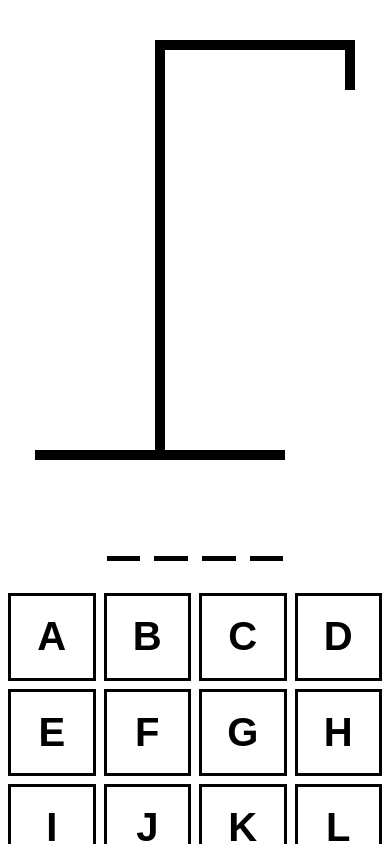
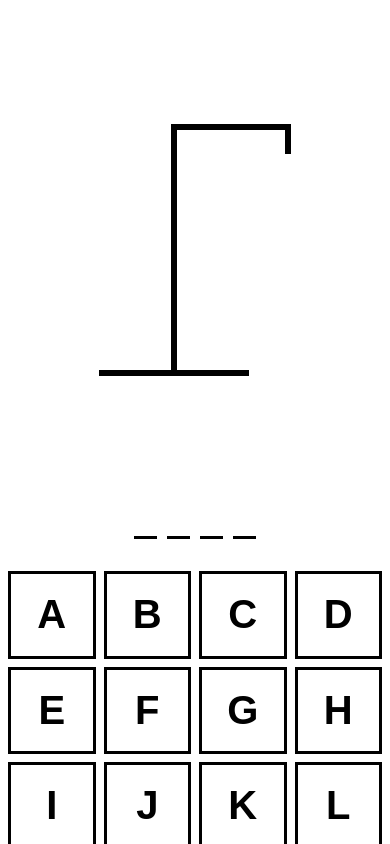
Before and after one commit to HiufaiLau/Hangman-game-ts-react, a React (Vite) app: page / in a window 390 px wide. Shown: the top 844 px of the page. Built offline with nearby package versions, Linux system fonts and the light colour scheme.

Commit message:
updated style to scss and changed module to scss

```diff
--- a/package.json
+++ b/package.json
@@ -12,6 +12,7 @@
     "deploy": "gh-pages -b main -d build"
   },
   "dependencies": {
+    "node-sass": "^9.0.0",
     "react": "^18.2.0",
     "react-dom": "^18.2.0"
   },
--- a/src/components/HangmanDrawing.tsx
+++ b/src/components/HangmanDrawing.tsx
@@ -1,89 +1,16 @@
-const HEAD = (
-  <div
-    style={{
-      width: "50px",
-      height: "50px",
-      borderRadius: "100%",
-      border: "10px solid black",
-      position: "absolute",
-      top: "50px",
-      right: "-30px",
-    }}
-  />
-);
+import '../styles/main.scss';
 
-const BODY = (
-  <div
-    style={{
-      width: "10px",
-      height: "100px",
-      background: "black",
-      position: "absolute",
-      top: "120px",
-      right: 0,
-    }}
-  />
-);
+const HEAD = <div className='hangman-body-part head' />;
 
-const RIGHT_ARM = (
-  <div
-    style={{
-      width: "100px",
-      height: "10px",
-      background: "black",
-      position: "absolute",
-      top: "150px",
-      right: "-100px",
-      rotate: "-30deg",
-      transformOrigin: "left bottom",
-    }}
-  />
-);
+const BODY = <div className='hangman-body-part body' />;
 
-const LEFT_ARM = (
-  <div
-    style={{
-      width: "100px",
-      height: "10px",
-      background: "black",
-      position: "absolute",
-      top: "150px",
-      right: "10px",
-      rotate: "30deg",
-      transformOrigin: "right bottom",
-    }}
-  />
-);
+const RIGHT_ARM = <div className='hangman-body-part right-arm' />;
 
-const RIGHT_LEG = (
-  <div
-    style={{
-      width: "100px",
-      height: "10px",
-      background: "black",
-      position: "absolute",
-      top: "210px",
-      right: "-90px",
-      rotate: "60deg",
-      transformOrigin: "left bottom",
-    }}
-  />
-);
+const LEFT_ARM = <div className='hangman-body-part left-arm' />;
 
-const LEFT_LEG = (
-  <div
-    style={{
-      width: "100px",
-      height: "10px",
-      background: "black",
-      position: "absolute",
-      top: "210px",
-      right: 0,
-      rotate: "-60deg",
-      transformOrigin: "right bottom",
-    }}
-  />
-);
+const RIGHT_LEG = <div className='hangman-body-part right-leg' />;
+
+const LEFT_LEG = <div className='hangman-body-part left-leg' />;
 
 const BODY_PARTS = [HEAD, BODY, RIGHT_ARM, LEFT_ARM, RIGHT_LEG, LEFT_LEG];
 
@@ -93,35 +20,12 @@ type HangmanDrawingProps = {
 
 export function HangmanDrawing({ numberOfGuesses }: HangmanDrawingProps) {
   return (
-    <div style={{ position: "relative" }}>
+    <div className='hangman-drawing'>
       {BODY_PARTS.slice(0, numberOfGuesses)}
-      <div
-        style={{
-          height: "50px",
-          width: "10px",
-          background: "black",
-          position: "absolute",
-          top: 0,
-          right: 0,
-        }}
-      />
-      <div
-        style={{
-          height: "10px",
-          width: "200px",
-          background: "black",
-          marginLeft: "120px",
-        }}
-      />
-      <div
-        style={{
-          height: "400px",
-          width: "10px",
-          background: "black",
-          marginLeft: "120px",
-        }}
-      />
-      <div style={{ height: "10px", width: "250px", background: "black" }} />
+      <div className='hangman-background' />
+      <div className='hangman-base' />
+      <div className='hangman-rope' />
+      <div className='hangman-ground' />
     </div>
   );
 }
--- a/src/components/HangmanWord.tsx
+++ b/src/components/HangmanWord.tsx
@@ -1,3 +1,5 @@
+import '../styles/main.scss';
+
 type HangmanWordProps = {
   guessedLetters: string[];
   wordToGuess: string;
@@ -5,38 +7,18 @@ type HangmanWordProps = {
 };
 
 export function HangmanWord({
-  // const word ="test";
-  // const guessedLetters =["t","g","e"];
   guessedLetters,
   wordToGuess,
   reveal = false,
 }: HangmanWordProps) {
   return (
-    <div
-      style={{
-        display: "flex",
-        justifyContent: "center",
-        width: "100%",
-        gap: ".25em",
-        fontSize: "3.5rem",
-        fontWeight: "bold",
-        textTransform: "uppercase",
-        fontFamily: "monospace",
-      }}
-    >
-      {/* display the letters one by one individually */}
-      {wordToGuess.split("").map((letter, index) => (
-        // key is the identifier for each letter of the word
-        <span style={{ borderBottom: ".1em solid black" }} key={index}>
+    <div className='hangman-word'>
+      {wordToGuess.split('').map((letter, index) => (
+        <span key={index}>
           <span
-            style={{
-              visibility:
-                guessedLetters.includes(letter) || reveal
-                  ? "visible"
-                  : "hidden",
-              color:
-                !guessedLetters.includes(letter) && reveal ? "red" : "black",
-            }}
+            className={`${
+              guessedLetters.includes(letter) || reveal ? 'visible' : 'hidden'
+            } ${!guessedLetters.includes(letter) && reveal ? 'reveal' : ''}`}
           >
             {letter}
           </span>
--- a/src/components/Keyboard.module.css
+++ /dev/null
@@ -1,26 +0,0 @@
-.btn {
-  width: 100%;
-  border: 3px solid black;
-  background: none;
-  aspect-ratio: 1 / 1;
-  font-size: 2.5rem;
-  text-transform: uppercase;
-  padding: 0.5rem;
-  font-weight: bold;
-  cursor: pointer;
-  color: black;
-}
-
-.btn.active {
-  background-color: hsl(200, 100%, 50%);
-  color: white;
-}
-
-.btn.inactive {
-  opacity: 0.3;
-}
-
-.btn:hover:not(:disabled),
-.btn:focus:not(:disabled) {
-  background-color: hsl(200, 100%, 75%);
-}
--- a/src/components/Keyboard.tsx
+++ b/src/components/Keyboard.tsx
@@ -1,32 +1,32 @@
-import styles from "./Keyboard.module.css";
+import '../styles/main.scss';
 
 const KEYS = [
-  "a",
-  "b",
-  "c",
-  "d",
-  "e",
-  "f",
-  "g",
-  "h",
-  "i",
-  "j",
-  "k",
-  "l",
-  "m",
-  "n",
-  "o",
-  "p",
-  "q",
-  "r",
-  "s",
-  "t",
-  "u",
-  "v",
-  "w",
-  "x",
-  "y",
-  "z",
+  'a',
+  'b',
+  'c',
+  'd',
+  'e',
+  'f',
+  'g',
+  'h',
+  'i',
+  'j',
+  'k',
+  'l',
+  'm',
+  'n',
+  'o',
+  'p',
+  'q',
+  'r',
+  's',
+  't',
+  'u',
+  'v',
+  'w',
+  'x',
+  'y',
+  'z',
 ];
 
 type KeyboardProps = {
@@ -43,21 +43,15 @@ export function Keyboard({
   disabled = false,
 }: KeyboardProps) {
   return (
-    <div
-      style={{
-        display: "grid",
-        gridTemplateColumns: "repeat(auto-fit, minmax(75px, 1fr))",
-        gap: ".5rem",
-      }}
-    >
+    <div className='keyboard'>
       {KEYS.map((key) => {
         const isActive = activeLetters.includes(key);
         const isInactive = inactiveLetters.includes(key);
         return (
           <button
             onClick={() => addGuessedLetter(key)}
-            className={`${styles.btn} ${isActive ? styles.active : ""} ${
-              isInactive ? styles.inactive : ""
+            className={`btn ${isActive ? 'active' : ''} ${
+              isInactive ? 'inactive' : ''
             }`}
             disabled={isInactive || isActive || disabled}
             key={key}
--- /dev/null
+++ b/src/styles/_hangman-word.scss
@@ -0,0 +1,27 @@
+.hangman-word {
+  display: flex;
+  justify-content: center;
+  width: 100%;
+  gap: 0.25em;
+  font-size: 10vw;
+  font-weight: bold;
+  text-transform: uppercase;
+  font-family: monospace;
+
+  span {
+    border-bottom: 0.1em solid black;
+  }
+
+  span.visible {
+    visibility: visible;
+    color: black;
+  }
+
+  span.hidden {
+    visibility: hidden;
+  }
+
+  span.hidden.reveal {
+    color: red;
+  }
+}
--- /dev/null
+++ b/src/styles/_hangman.scss
@@ -0,0 +1,93 @@
+.hangman-drawing {
+  position: relative;
+
+  @media (max-width: 640px) {
+    scale: 0.6;
+  }
+
+  .hangman-body-part {
+    position: absolute;
+    background: black;
+
+    &.head {
+      width: 50px;
+      height: 50px;
+      border-radius: 100%;
+      border: 10px solid black;
+      top: 50px;
+      right: -30px;
+    }
+
+    &.body {
+      width: 10px;
+      height: 100px;
+      top: 120px;
+      right: 0;
+    }
+
+    &.right-arm {
+      width: 100px;
+      height: 10px;
+      top: 150px;
+      right: -100px;
+      rotate: -30deg;
+      transform-origin: left bottom;
+    }
+
+    &.left-arm {
+      width: 100px;
+      height: 10px;
+      top: 150px;
+      right: 10px;
+      rotate: 30deg;
+      transform-origin: right bottom;
+    }
+
+    &.right-leg {
+      width: 100px;
+      height: 10px;
+      top: 210px;
+      right: -90px;
+      rotate: 60deg;
+      transform-origin: left bottom;
+    }
+
+    &.left-leg {
+      width: 100px;
+      height: 10px;
+      top: 210px;
+      right: 0;
+      rotate: -60deg;
+      transform-origin: right bottom;
+    }
+  }
+
+  .hangman-background {
+    height: 50px;
+    width: 10px;
+    background: black;
+    position: absolute;
+    top: 0;
+    right: 0;
+  }
+
+  .hangman-base {
+    height: 10px;
+    width: 200px;
+    background: black;
+    margin-left: 120px;
+  }
+
+  .hangman-rope {
+    height: 400px;
+    width: 10px;
+    background: black;
+    margin-left: 120px;
+  }
+
+  .hangman-ground {
+    height: 10px;
+    width: 250px;
+    background: black;
+  }
+}
--- /dev/null
+++ b/src/styles/_keyboard.scss
@@ -0,0 +1,33 @@
+.keyboard {
+  display: grid;
+  grid-template-columns: repeat(auto-fit, minmax(75px, 1fr));
+  gap: 0.5rem;
+
+  button {
+    width: 100%;
+    border: 3px solid black;
+    background: none;
+    aspect-ratio: 1 / 1;
+    font-size: 2.5rem;
+    text-transform: uppercase;
+    padding: 0.5rem;
+    font-weight: bold;
+    cursor: pointer;
+    color: black;
+
+    &.active {
+      background-color: hsl(200, 100%, 50%);
+      color: white;
+    }
+
+    &.inactive {
+      opacity: 0.3;
+      cursor: not-allowed;
+    }
+
+    &:hover:not(:disabled),
+    &:focus:not(:disabled) {
+      background-color: hsl(200, 100%, 75%);
+    }
+  }
+}
--- /dev/null
+++ b/src/styles/main.scss
@@ -0,0 +1,3 @@
+@import 'hangman';
+@import 'keyboard';
+@import 'hangman-word';
```
Also changed, not shown: 1 other file (tests, documents, lock files or other folders).
